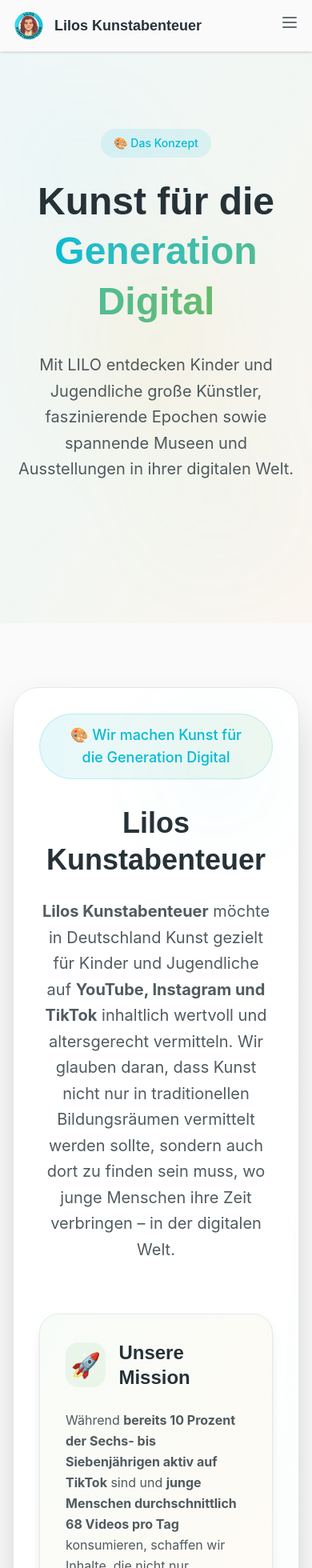
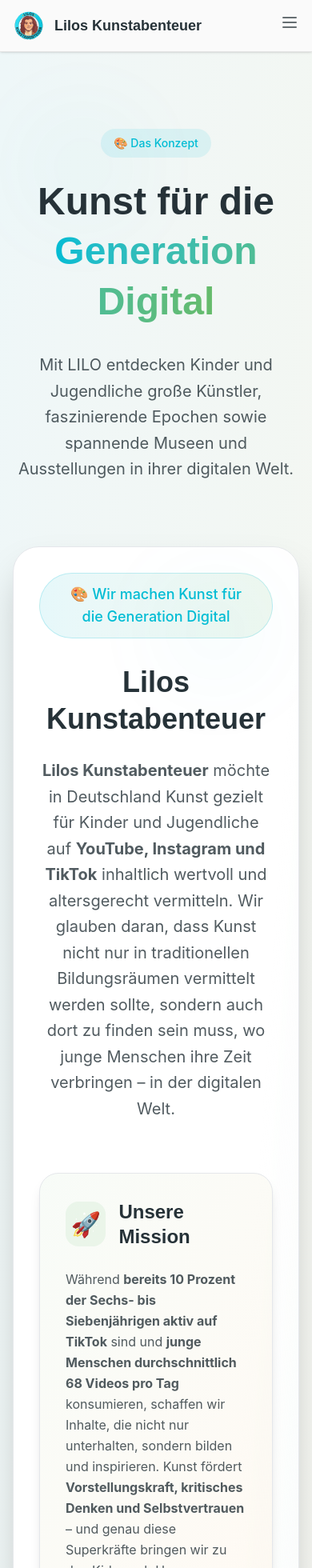
Before and after one commit to OlleeBerlin/lilos-kunstabenteuer, a Next.js app: page /konzept in a window 390 px wide. Shown: the top 1960 px of the page at 80% size. Built offline with nearby package versions, Linux system fonts and the light colour scheme.

Commit message:
Konzept-Seite: Card-Design verbessert - große Card ragt jetzt in die Hero-Sektion hinein für besseren visuellen Fluss

```diff
--- a/src/app/konzept/page.tsx
+++ b/src/app/konzept/page.tsx
@@ -38,14 +38,9 @@
               Mit LILO entdecken Kinder und Jugendliche große Künstler, faszinierende Epochen sowie spannende Museen und Ausstellungen in ihrer digitalen Welt.
             </p>
           </div>
-        </div>
-      </section>
 
-      {/* Konzept Details */}
-      <section className="py-20 bg-background">
-        <div className="max-w-7xl mx-auto px-4 sm:px-6 lg:px-8">
-          {/* Große Haupt-Card */}
-          <div className="bg-gradient-to-br from-card-bg via-card-bg to-primary/5 rounded-4xl p-8 md:p-16 border border-border-color shadow-2xl relative overflow-hidden">
+          {/* Große Haupt-Card - überlappend in Hero-Sektion */}
+          <div className="bg-gradient-to-br from-card-bg via-card-bg to-primary/5 rounded-4xl p-8 md:p-16 border border-border-color shadow-2xl relative overflow-hidden -mb-20">
             {/* Background Pattern */}
             <div className="absolute inset-0 opacity-5">
               <div className="absolute top-10 right-10 w-32 h-32 bg-primary rounded-full blur-3xl"></div>
@@ -213,7 +208,7 @@
       </section>
 
       {/* Gründer-Vorstellung */}
-      <section className="py-24 bg-gradient-to-br from-accent/5 via-primary/5 to-secondary/5 relative overflow-hidden">
+      <section className="pt-32 pb-24 bg-gradient-to-br from-accent/5 via-primary/5 to-secondary/5 relative overflow-hidden">
         {/* Background Elements */}
         <div className="absolute inset-0 opacity-5">
           <div className="absolute top-10 right-20 w-48 h-48 bg-primary rounded-full blur-3xl"></div>
```
